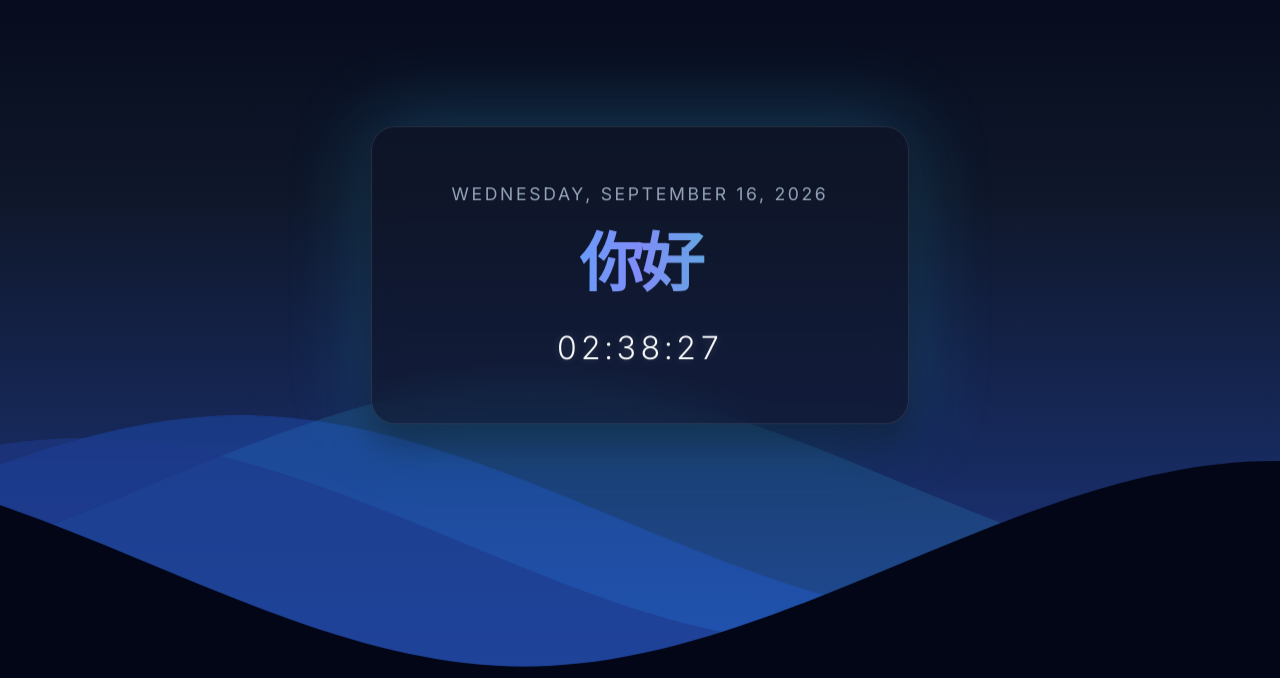
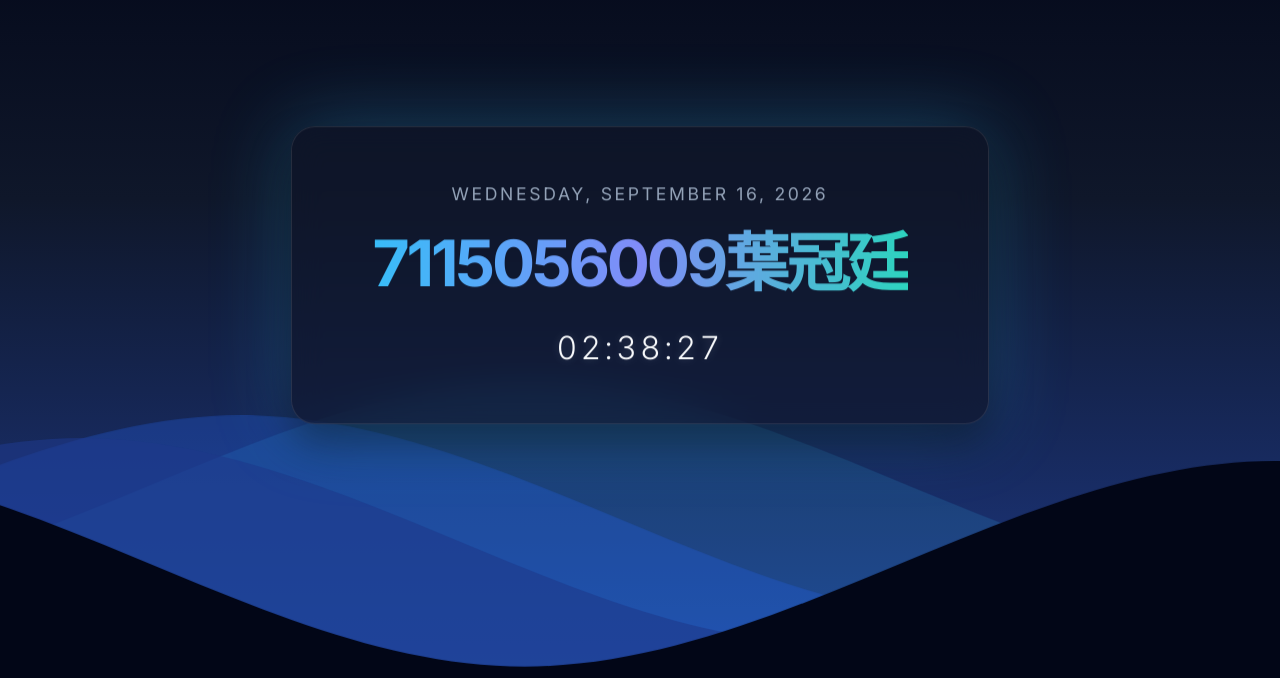
Before and after one commit to L34F-yeah/260916_1_personal_website, a plain HTML site: page index.html in a window 1280 px wide. Shown: the part 122-800 px from the top of the page. Drawn offline with Linux system fonts and the light colour scheme.

Commit message:
Update name to 7115056009葉冠廷

```diff
--- a/index.html
+++ b/index.html
@@ -181,7 +181,7 @@
     <!-- Main Content -->
     <div class="glass-container">
         <div class="date-display" id="date"></div>
-        <h1>你好</h1>
+        <h1>7115056009葉冠廷</h1>
         <div class="time-display" id="time">Loading time...</div>
     </div>
 
```
